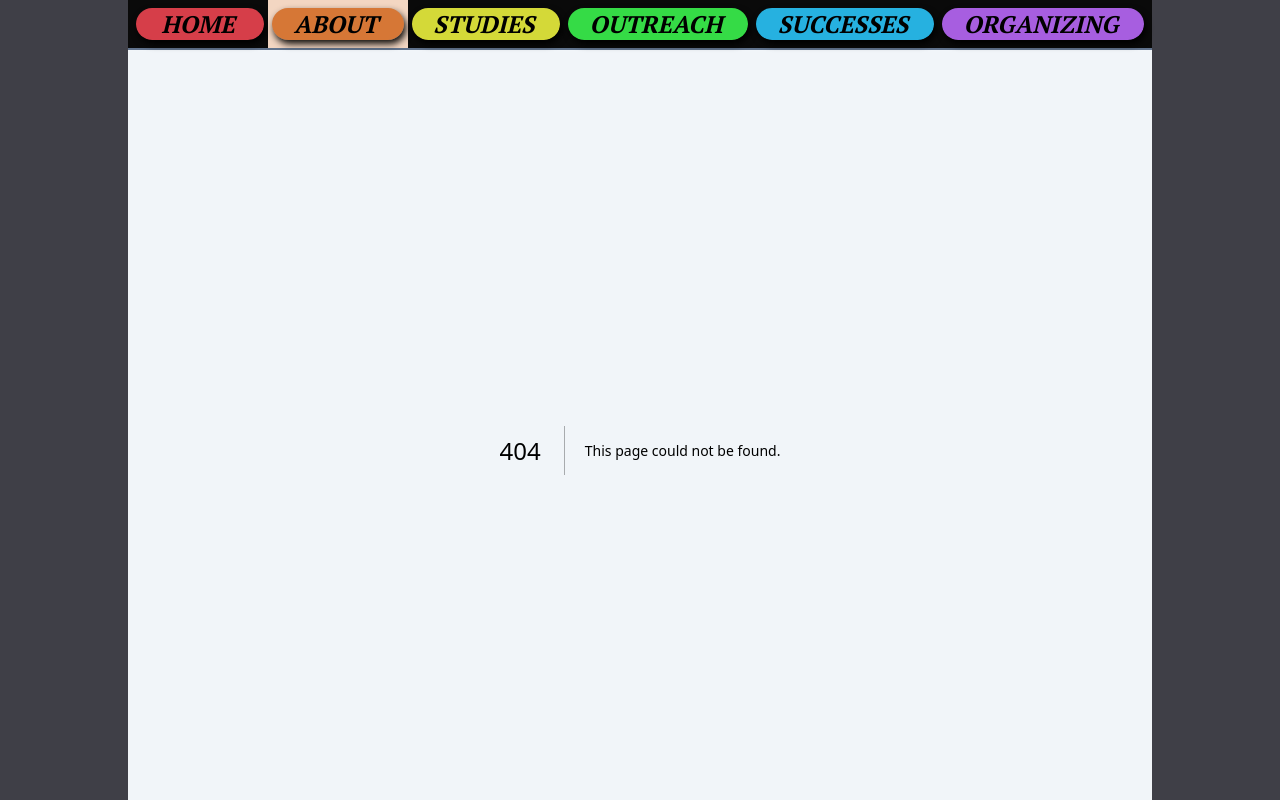
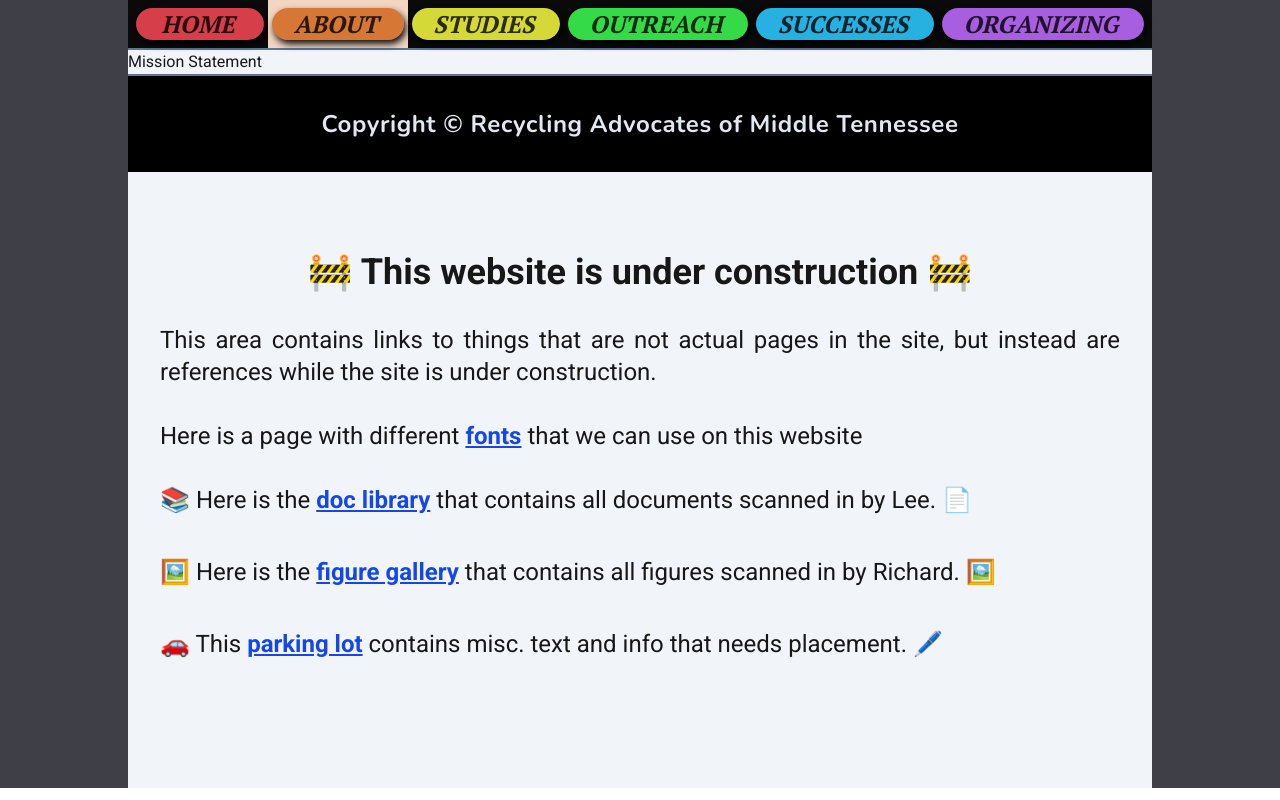
Before and after one commit to Richard-Burd/ram-v2, a Next.js app: page /about/mission-statement in a window 1280 px wide. Before the commit this address had no page. Shown: the top 800 px of the page. Built offline with nearby package versions, Linux system fonts and the light colour scheme; a web font is replaced by a local one.

Commit message:
misc. upgrades

```diff
--- /dev/null
+++ b/src/app/about/mission-statement/page.js
@@ -0,0 +1,3 @@
+export default function MissionStatement() {
+  return <div>Mission Statement</div>;
+}
--- a/src/app/about/page.js
+++ b/src/app/about/page.js
@@ -1,9 +1,86 @@
+// import Figure from "@/components/Figure";
+// import Document from "@/components/Document";
+// import FigureTwo from "@/components/FigureTwo";
+// import DocumentTwo from "@/components/DocumentTwo";
+import SecondaryNavbar from "@/app/components/SecondaryNavbar";
+import PrimaryMastHead from "@/app/components/PrimaryMastHead";
+
 export const metadata = {
   title: "About RAM",
   description:
     "Learn about RAM's mission to improve recycling practices and environmental health.",
 };
 
+export const primaryHierarchyProps = {
+  // bgColor: "bg-[#ff8938]",
+  buttonColor: "bg-aboutButton",
+  titles: ["Mission Statement", "Brief History", "Longer History", "Bios"],
+  path: "/about",
+  topMarginForEachHierarchyButton: `mt-7`,
+};
+
 export default function About() {
-  return <div>This is the About Page</div>;
+  return (
+    <div>
+      <SecondaryNavbar {...primaryHierarchyProps} />
+      <PrimaryMastHead
+        title="About Us"
+        titleColor="text-[#ffe9bf]"
+        subtitle="Our History"
+        swooshColor="orange"
+        backgroundColor="about-page-background-gradient"
+        buttonsColor="bg-aboutButton" //"bg-[#ffd28a]"
+        {...primaryHierarchyProps}
+      />
+      <div className="rough-draft-page-outline bg-zinc-900 pb-[500px]">
+        <div className="mx-8 max-w-screen-md pt-20 text-stone-200">
+          <p className="mb-10 text-4xl font-semibold">
+            This "About" page will have the following items:
+          </p>
+          <ul className="list-square mx-6 list-outside text-base sm:mx-10">
+            <li className="pt-3 text-2xl">List of Donors</li>
+            <ul>
+              <li>- Ron McNutt, Davidson County</li>
+              <li>- Ethel Spiller, Davidson County</li>
+              <li>- Sandy Loyd, Davidson County</li>
+              <li>- Dan Sweeton, Davidson County</li>
+            </ul>
+          </ul>
+        </div>
+        {/* <Figure
+          title="Metro Gov't of Nashville & Davidson County"
+          fileName="fig-1"
+          description="Circa 2015, Council members, mayor, scale annd other details"
+          fileLabel={true}
+        />
+        <Document
+          title="Jefferson County Solid Waste Management District Board"
+          fileName="doc-2"
+          description="Attendees: Elgin Crull, Fred Banks, Joyce St. Clain, et. al. This is a rambling sentence that will let us see what a longer description would look like for a particular document."
+          fileLabel={true}
+        /> */}
+        <br></br>
+        <br></br>
+        <div className="mx-4 px-10 pt-20 text-2xl text-zinc-100">
+          The images below are the same as above, the only difference is that
+          they do not have a background color, as the background is transparent.
+          This is just an alternative way to display content.
+        </div>
+        <br></br>
+        <br></br>
+        {/* <FigureTwo
+          title="Metro Gov't of Nashville & Davidson County"
+          fileName="fig-1"
+          description="Circa 2015, Council members, mayor, scale annd other details"
+          fileLabel={true}
+        />
+        <DocumentTwo
+          title="Jefferson County Solid Waste Management District Board"
+          fileName="doc-2"
+          description="Attendees: Elgin Crull, Fred Banks, Joyce St. Clain, et. al. This is a rambling sentence that will let us see what a longer description would look like for a particular document."
+          fileLabel={true}
+        /> */}
+      </div>
+    </div>
+  );
 }
--- a/src/app/components/NavbarButton.js
+++ b/src/app/components/NavbarButton.js
@@ -25,7 +25,7 @@
         transition={{ duration: 0.2 }}
       >
         <div className="rounded-full shadow-[2px_4px_7px_rgba(0,0,0,0.95)]">
-          <div className="pt-serif-700 text-opacity-80 pr-3 pl-2 text-center text-2xl text-black uppercase italic">
+          <div className="pt-serif-700 pr-3 pl-2 text-center text-2xl text-black/80 uppercase italic">
             {title}
           </div>
         </div>
--- /dev/null
+++ b/src/app/components/PrimaryMastHead.js
@@ -0,0 +1,76 @@
+"use client";
+import Image from "next/image";
+import Link from "next/link";
+import { motion } from "motion/react";
+
+export default function PrimaryMastHead({
+  title,
+  titles,
+  titleColor,
+  // subtitle, // currently not used
+  swooshColor,
+  backgroundColor,
+  buttonsColor,
+  path,
+  topMarginForEachHierarchyButton,
+}) {
+  return (
+    <div>
+      <div
+        // "bg-gradient-to-r" was replaced with "bg-gradient-24" for diagnoal effect
+        className={`${backgroundColor} flex border-b-2 border-y-slate-500`}
+      >
+        <div className="ml-8 py-8">
+          <Image
+            src={`${process.env.NEXT_PUBLIC_ARTICLE_IMAGES_URI_PATH}/ram-logo-trans-${swooshColor}-v2.png`}
+            alt="RAM Logo"
+            width={1036}
+            height={857.554}
+            style={{ objectFit: "contain" }} // This will ensure the image maintains its aspect ratio
+          />
+        </div>
+
+        <div className="flex w-full">
+          {/* "items-center" removed & replaced w/"py-7" */}
+          <div className="flex w-full justify-center py-7">
+            <div className={`text-center`}>
+              <div className={`${titleColor} pt-serif-700 text-7xl italic`}>
+                {title}
+              </div>
+              {/* <div className="roboto-font-500 text-3xl">{subtitle}</div> */}
+              <div className="mt-4">
+                {titles.map((title) => (
+                  <div
+                    className={`${topMarginForEachHierarchyButton}`}
+                    key={title}
+                  >
+                    <Link
+                      key={title}
+                      href={`${path}/${title.toLowerCase().replace(/ /g, "-")}`}
+                    >
+                      <motion.div
+                        className={`${buttonsColor} rounded-2xl shadow-white`}
+                        whileHover={{
+                          x: 15,
+                          boxShadow: "0 0 40px 5px rgba(255, 255, 255, 0.4)",
+                        }}
+                        whileTap={{ x: -10 }}
+                        transition={{ duration: 0.25 }}
+                      >
+                        <div
+                          className={`roboto-font-500 text-opacity-90 m-2 p-2 text-4xl text-black`}
+                        >
+                          {title}
+                        </div>
+                      </motion.div>
+                    </Link>
+                  </div>
+                ))}
+              </div>
+            </div>
+          </div>
+        </div>
+      </div>
+    </div>
+  );
+}
--- /dev/null
+++ b/src/app/components/SecondaryNavbar.js
@@ -0,0 +1,22 @@
+import Link from "next/link";
+import SecondaryNavbarButton from "./SecondaryNavbarButton";
+
+export default function SecondaryNavbar({ buttonColor, titles, path }) {
+  return (
+    <nav className="border-b-2 border-y-slate-500 bg-neutral-950 px-1 py-2 text-white">
+      <div className="container flex justify-between">
+        <div className="flex flex-auto items-center justify-items-stretch">
+          {titles.map((title) => (
+            <Link
+              key={title}
+              className="mx-1 min-w-32 flex-grow"
+              href={`${path}/${title.toLowerCase().replace(/ /g, "-")}`}
+            >
+              <SecondaryNavbarButton title={title} bgColor={buttonColor} />
+            </Link>
+          ))}
+        </div>
+      </div>
+    </nav>
+  );
+}
--- /dev/null
+++ b/src/app/components/SecondaryNavbarButton.js
@@ -0,0 +1,38 @@
+"use client";
+import { motion } from "motion/react";
+import { usePathname } from "next/navigation";
+
+export default function SecondaryNavbarButton({ title, bgColor }) {
+  // state machine to track location in heirarchy
+  const pathname = usePathname();
+  const isActive = pathname.includes(title.toLowerCase().replace(/ /g, "-"));
+
+  // Apply conditional styling based on isActive
+  const behindButtonStyle = isActive ? `-my-2 py-2 -mx-1 px-1 bg-white` : null;
+
+  const buttonStyle = isActive
+    ? `-my-2 py-2 -mx-1 px-1 ${bgColor} bg-opacity-30`
+    : null;
+
+  return (
+    <div className={`${behindButtonStyle}`}>
+      <div className={`${buttonStyle}`}>
+        <motion.div
+          className={`rounded-lg shadow-white ${bgColor}`}
+          whileHover={{
+            scale: 1.07,
+            boxShadow: "0 0 90px 5px rgba(255, 255, 255, 0.4)",
+          }}
+          whileTap={{ scale: 0.95 }}
+          transition={{ duration: 0.25 }}
+        >
+          <div className={`shadow-lower-right-offset rounded-lg`}>
+            <div className="roboto-font-500 pr-3 pl-2 text-center text-2xl text-black/80">
+              {title}
+            </div>
+          </div>
+        </motion.div>
+      </div>
+    </div>
+  );
+}
--- a/src/app/construction/fonts/page.js
+++ b/src/app/construction/fonts/page.js
@@ -28,20 +28,7 @@
         <div className="varela-round mb-6">
           <b>Varela-Round Font (bold)</b>
         </div>
-        <div className="nunito-400 mb-6">Nunito Font 400</div>
-        <div className="nunito-500 mb-6">Nunito Font 500</div>
-        <div className="nunito-600 mb-6">Nunito Font 600</div>
-        <div className="nunito-700 mb-6">Nunito Font 700</div>
-        <div className="nunito-800 mb-6">Nunito Font 800</div>
-        <div className="quicksand-300 mb-6">Quicksand Font 300</div>
-        <div className="quicksand-400 mb-6">Quicksand Font 400</div>
-        <div className="quicksand-500 mb-6">Quicksand Font 500</div>
-        <div className="quicksand-600 mb-6">Quicksand Font 600</div>
-        <div className="montserrat-300 mb-6">Montserrat Font 300</div>
-        <div className="montserrat-500 mb-6">Montserrat Font 500</div>
-        <div className="montserrat-600 mb-6">Montserrat Font 600</div>
-        <div className="montserrat-700 mb-6">Montserrat Font 700</div>
-        <div className="montserrat-800 mb-6">Montserrat Font 800</div>
+        <div className="nunito-font-700 mb-6">Nunito Font 700</div>
         <br></br>
         <br></br>
         <br></br>
--- a/src/app/globals.css
+++ b/src/app/globals.css
@@ -46,29 +46,10 @@
   font-weight: 700;
 }
 
-.nunito-font-400 {
-  font-family: var(--font-nunito), sans-serif;
-  font-weight: 400;
-}
-
-.nunito-font-500 {
-  font-family: var(--font-nunito), sans-serif;
-  font-weight: 500;
-}
-
-.nunito-font-600 {
-  font-family: var(--font-nunito), sans-serif;
-  font-weight: 600;
-}
-
+/* Nunito only supports a weight of 700 */
 .nunito-font-700 {
   font-family: var(--font-nunito), sans-serif;
   font-weight: 700;
-}
-
-.nunito-font-800 {
-  font-family: var(--font-nunito), sans-serif;
-  font-weight: 800;
 }
 
 .pt-serif-400 {
@@ -178,6 +159,31 @@
   );
 }
 
+/* Background fade on the About page */
+.about-page-background-gradient {
+  background: linear-gradient(24deg, #120700 52%, #b8580b 100%);
+}
+
+/* Background fade on the Studies page */
+.studies-page-background-gradient {
+  background: linear-gradient(24deg, #0f0f00 52%, #898400 100%);
+}
+
+/* Background fade on the Outreach page */
+.outreach-page-background-gradient {
+  background: linear-gradient(24deg, #08120b 52%, #14983c 100%);
+}
+
+/* Background fade on the Successes page */
+.successes-page-background-gradient {
+  background: linear-gradient(24deg, #000000 52%, #225293 100%);
+}
+
+/* Background fade on the Organizing page */
+.organizing-page-background-gradient {
+  background: linear-gradient(24deg, #0b041c 52%, #581faa 100%);
+}
+
 .list-alpha-upper {
   list-style-type: upper-alpha;
 }
--- a/tailwind.config.js
+++ b/tailwind.config.js
@@ -1,11 +1,7 @@
 /** @type {import('tailwindcss').Config} */
 module.exports = {
-  content: [
-    "./pages/**/*.{js,ts,jsx,tsx,mdx}",
-    "./components/**/*.{js,ts,jsx,tsx,mdx}",
-    "./app/**/*.{js,ts,jsx,tsx,mdx}",
-    "./src/**/*.{js,ts,jsx,tsx}",
-  ],
+  content: ["./src/app/**/*.{js,ts,jsx,tsx,mdx}"],
+  safelist: ["bg-gradient-24"],
   theme: {
     extend: {
       // this isn't working on NavbarButton.js, consider deleting
@@ -13,12 +9,9 @@
         // right bottom blur  spread color
         "lower-right-offset": "2px 4px 7px rgba(0, 0, 0, 0.95)",
       },
-
-      backgroundImage: {
-        "gradient-radial": "radial-gradient(var(--tw-gradient-stops))",
-        "gradient-conic":
-          "conic-gradient(from 180deg at 50% 50%, var(--tw-gradient-stops))",
-        "gradient-24": "linear-gradient(24deg, var(--tw-gradient-stops))",
+      colors: {
+        pink: "#FF69B4",
+        orange: "#FFA500",
       },
       borderRadius: {
         "4xl": "2rem",
```
